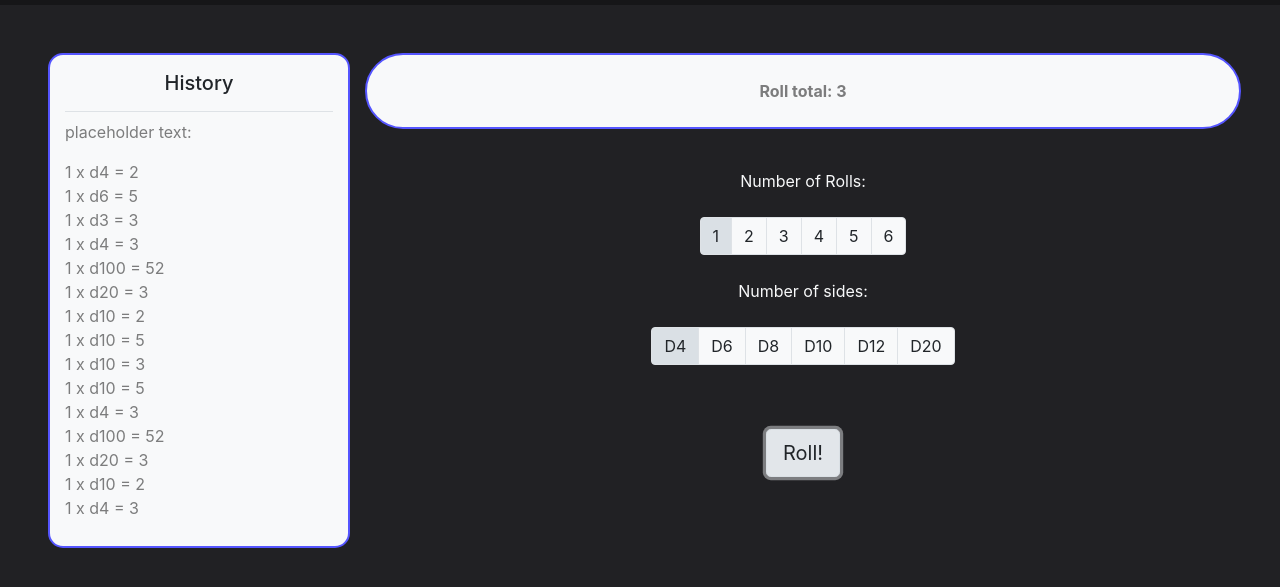
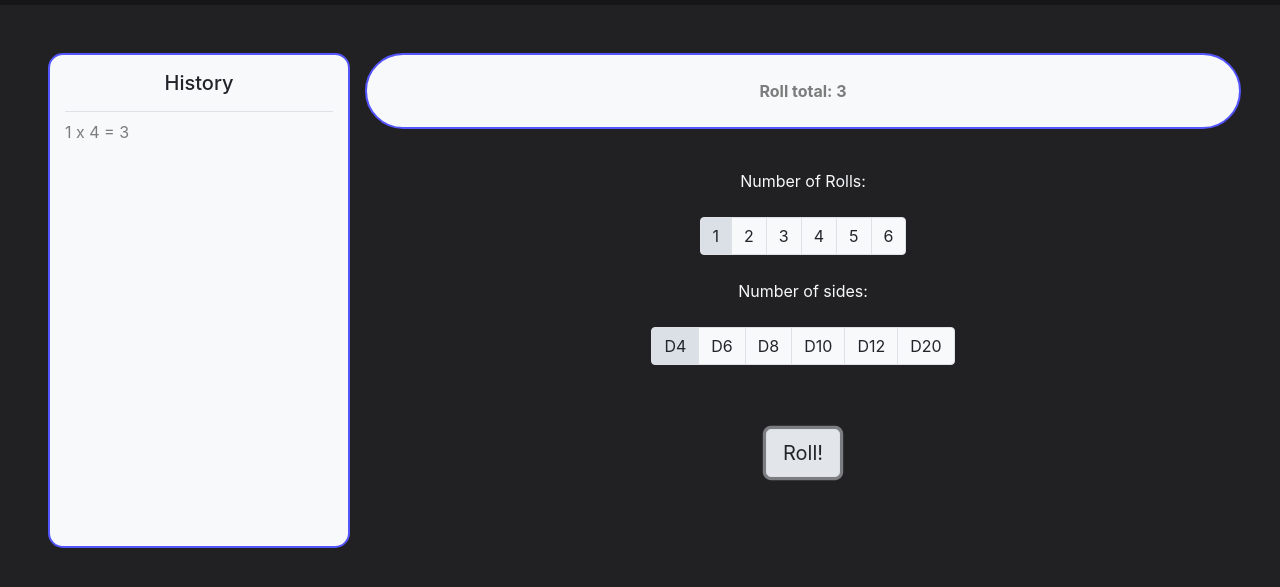
Before and after one commit to LoganPhilbrick/TabletopDie, a website: page index.html in a window 1280 px wide. Both pictures are taken after a click on the button "Roll!". Shown: the part 89-676 px from the top of the page. Drawn offline with nearby package versions, Linux system fonts and the light colour scheme.

Commit message:
displays roll history/ added styles for scrollbar

```diff
--- a/index.html
+++ b/index.html
@@ -22,24 +22,7 @@
       <div class="row pt-5 pl-0 pr-0 pb-4 pl-sm-5 pr-sm-4">
         <div id="historyBox" class="col-10 col-sm-4 col-md-3 blueBorder bg-light m-auto m-sm-0">
           <h5 class="text-center p-3 text-black border-bottom">History</h5>
-          <ul class="list-unstyled text-left text-black-50" id="historyList">
-            <p>placeholder text:</p>
-            <li>1 x d4 = 2</li>
-            <li>1 x d6 = 5</li>
-            <li>1 x d3 = 3</li>
-            <li>1 x d4 = 3</li>
-            <li>1 x d100 = 52</li>
-            <li>1 x d20 = 3</li>
-            <li>1 x d10 = 2</li>
-            <li>1 x d10 = 5</li>
-            <li>1 x d10 = 3</li>
-            <li>1 x d10 = 5</li>
-            <li>1 x d4 = 3</li>
-            <li>1 x d100 = 52</li>
-            <li>1 x d20 = 3</li>
-            <li>1 x d10 = 2</li>
-            <li>1 x d4 = 3</li>
-          </ul>
+          <ul class="list-unstyled text-left text-black-50" id="historyList"></ul>
         </div>
         <div class="col order-first order-sm-last">
           <div class="row">
--- a/index.js
+++ b/index.js
@@ -1,11 +1,33 @@
 const rollButton = document.getElementById("clickToRoll");
 const rollResult = document.getElementById("result");
+let list = [];
+let listUl = document.getElementById("historyList");
 
 rollButton.addEventListener("click", function () {
   let nSides = checkedParentSides();
   let nRolls = checkedParentRolls();
-  rollResult.innerText = "Roll total:" + " " + Math.floor(Math.random() * nSides + 1) * nRolls;
+  let rollTotal = Math.floor(Math.random() * nSides + 1) * nRolls;
+  rollResult.innerText = `Roll total: ${rollTotal}`;
+  list.push(`${checkedParentRolls()} x ${checkedParentSides()} = ${rollTotal}`);
+
+  let li = document.createElement("li");
+  li.innerText = list[list.length - 1];
+  listUl.insertBefore(li, listUl.firstChild);
+
+  if (list.length >= 10) {
+    list.pop();
+  }
 });
+
+// function deleteChild() {
+//   let e = document.querySelector("ul");
+
+//   let child = e.lastElementChild;
+//   while (child) {
+//     e.removeChild(child);
+//     child = e.lastElementChild;
+//   }
+// }
 
 function checkedParentRolls() {
   let radioButtonGroup = document.getElementsByName("numOfRolls");
@@ -17,3 +39,10 @@ function checkedParentSides() {
   let checkedRadio = Array.from(radioButtonGroup).find((radio) => radio.checked);
   return checkedRadio.parentElement.innerText.slice(1);
 }
+
+function appendLi() {
+  let ul = document.getElementById("historyList");
+  let li = document.createElement("li");
+  li.appendChild(document.createTextNode(`${checkedParentRolls()} x ${checkedParentSides()} =`));
+  ul.appendChild(li);
+}
--- a/styles.css
+++ b/styles.css
@@ -9,8 +9,31 @@ nav{
 #historyBox{
 height: 495px;
 border-radius: 15px;
+overflow-y: scroll;
+
 }
 
 .blueBorder{
     border: 2px solid rgb(85, 85, 255);
 }
+
+::-webkit-scrollbar{
+    width: 10px
+
+}
+
+::-webkit-scrollbar-track{
+    background: transparent;
+    border-radius: 100vw;
+    margin-bottom: 10px;
+    margin-top: 10px;
+ }
+
+::-webkit-scrollbar-thumb{
+    background: #8c8c8c;
+    border-radius: 100vw;
+ }
+
+ ::-webkit-scrollbar-corner{
+    border-radius: 100vw;
+ }
```
